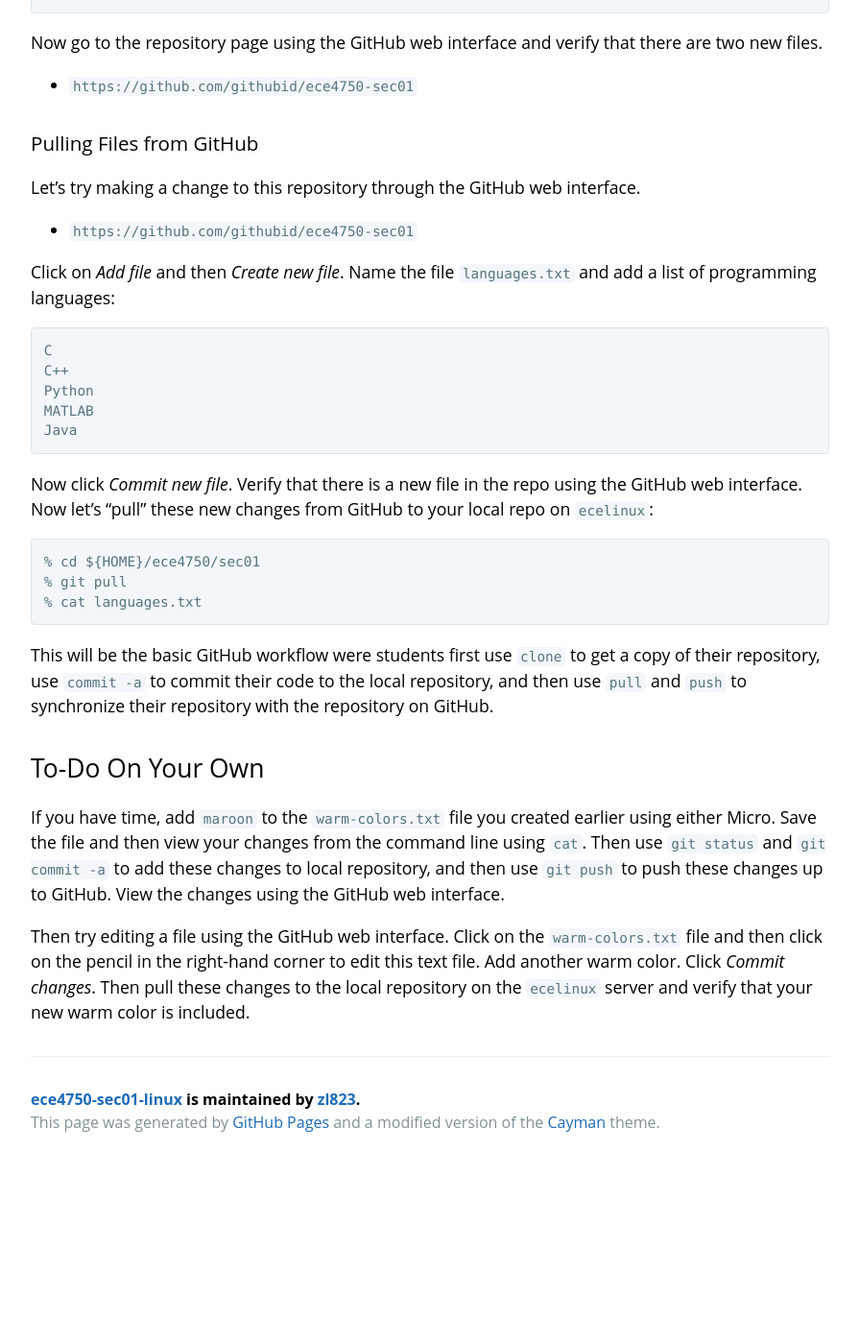
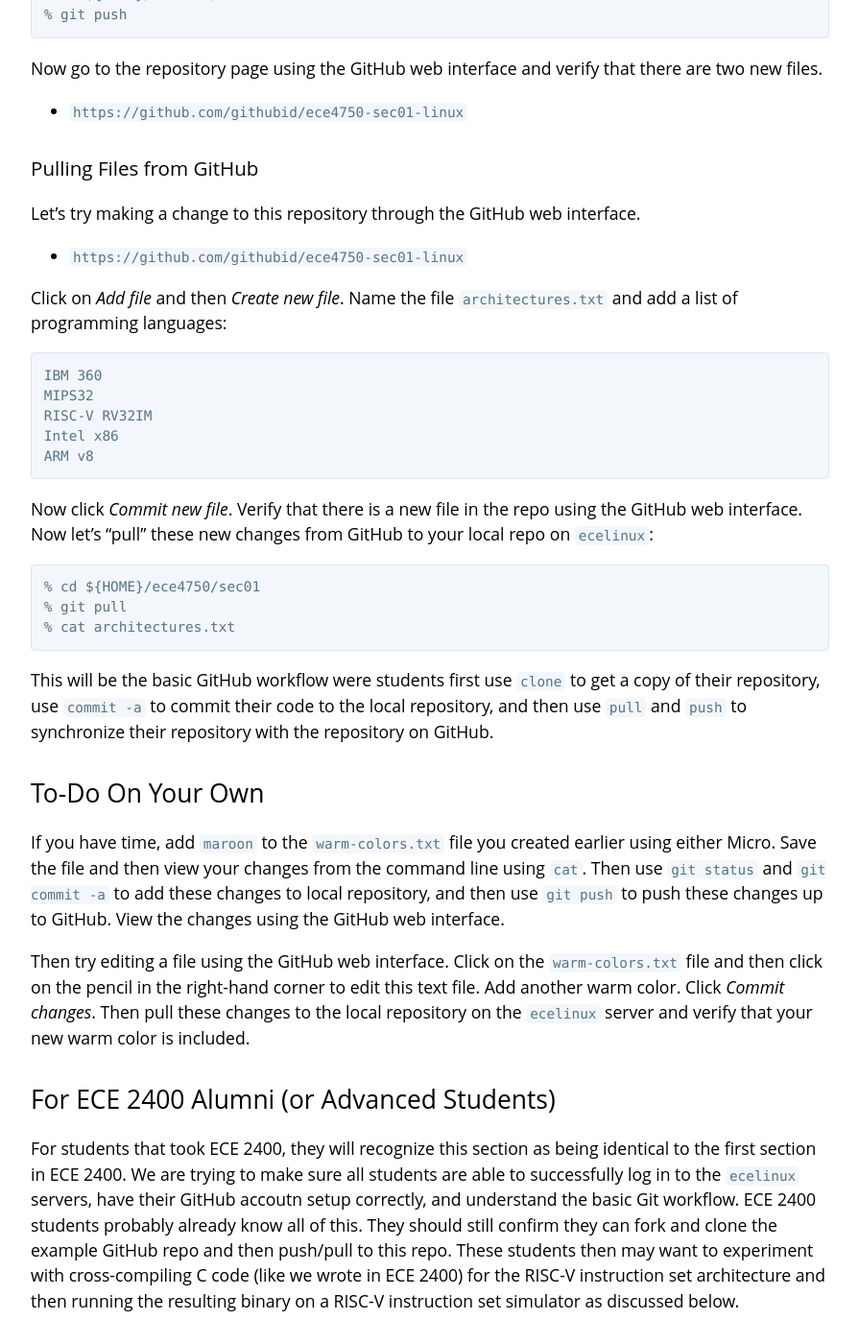
Before and after one commit to zl823/ece4750-sec01-linux, a Jekyll site: the page built from docs/index.md, in a window 1280 px wide and 1400 px high, scrolled down 9831 px. Shown: the whole window at 96% size, without its empty margins (192-1087 px from the left). Built offline with Jekyll 4.4.1, drawn with Linux system fonts in a browser that asks for light colours; our own code applies the rules of GitHub Pages for plain Markdown files; before the commit the page ends 11044 px from its top, so only the background shows below that; some of the changed text lies outside the part shown.

Commit message:
working on section

```diff
--- a/docs/index.md
+++ b/docs/index.md
@@ -11,6 +11,7 @@ ECE 4750 Section 1: Linux Development Environment
  - Linux Command Line
  - GitHub Account Setup
  - Git Version Control System
+ - To-Do On Your Own
  - For ECE 2400 Alumni or Advanced Students
 
 This discussion section serves as gentle introduction to the basics of
@@ -144,7 +145,7 @@ Obviously, having all files in a single location would be hard to manage
 effectively. We can use directories (also called folders) to logically
 organize our files, just like one can use physical folders to organize
 physical pieces of paper. The mechanism for organizing files and
-directories is called the file system. When you first login to an
+directories is called the file system. When you first log in to an
 `ecelinux` machine, you will be in your home directory. This is your own
 private space on the server that you can use to work on the programming
 assignments and store your files. You can use the `pwd` command to print
@@ -342,18 +343,18 @@ We won't actually be forking repos for the programming assignments, but
 it is an easy way for you to grab some example code for the discussion
 section. Go to the example repo here:
 
- - <https://github.com/cornell-ece4750/ece4750-sec01>
+ - <https://github.com/cornell-ece4750/ece4750-sec01-linux>
 
 Click on the "Fork" button. Wait a few seconds and then visit the new
 copy of this repo in your own person GitHub workspace:
 
- - `https://github.com/githubid/ece4750-sec01`
+ - `https://github.com/githubid/ece4750-sec01-linux`
 
 Where `githubid` is your GitHubID. Now let's clone your new repo to the
 `ecelinux` machine.
 
     % cd ${HOME}/ece4750
-    % git clone git@github.com:githubid/ece4750-sec01 sec01
+    % git clone git@github.com:githubid/ece4750-sec01-linux sec01
     % cd sec01
     % cat README.md
 
@@ -438,23 +439,23 @@ commits up to GitHub like this:
 Now go to the repository page using the GitHub web interface and verify
 that there are two new files.
 
- - `https://github.com/githubid/ece4750-sec01`
+ - `https://github.com/githubid/ece4750-sec01-linux`
 
 ### Pulling Files from GitHub
 
 Let's try making a change to this repository through the GitHub
 web interface.
 
- - `https://github.com/githubid/ece4750-sec01`
+ - `https://github.com/githubid/ece4750-sec01-linux`
 
 Click on _Add file_ and then _Create new file_. Name the file
-`languages.txt` and add a list of programming languages:
+`architectures.txt` and add a list of programming languages:
 
-    C
-    C++
-    Python
-    MATLAB
-    Java
+    IBM 360
+    MIPS32
+    RISC-V RV32IM
+    Intel x86
+    ARM v8
 
 Now click _Commit new file_. Verify that there is a new file in the repo
 using the GitHub web interface. Now let's "pull" these new changes from
@@ -462,7 +463,7 @@ GitHub to your local repo on `ecelinux`:
 
     % cd ${HOME}/ece4750/sec01
     % git pull
-    % cat languages.txt
+    % cat architectures.txt
 
 This will be the basic GitHub workflow were students first use `clone` to
 get a copy of their repository, use `commit -a` to commit their code to
@@ -484,3 +485,17 @@ Then try editing a file using the GitHub web interface. Click on the
 corner to edit this text file. Add another warm color. Click _Commit
 changes_. Then pull these changes to the local repository on the
 `ecelinux` server and verify that your new warm color is included.
+
+For ECE 2400 Alumni (or Advanced Students)
+--------------------------------------------------------------------------
+
+For students that took ECE 2400, they will recognize this section as
+being identical to the first section in ECE 2400. We are trying to make
+sure all students are able to successfully log in to the `ecelinux`
+servers, have their GitHub accoutn setup correctly, and understand the
+basic Git workflow. ECE 2400 students probably already know all of this.
+They should still confirm they can fork and clone the example GitHub repo
+and then push/pull to this repo. These students then may want to
+experiment with cross-compiling C code (like we wrote in ECE 2400) for
+the RISC-V instruction set architecture and then running the resulting
+binary on a RISC-V instruction set simulator as discussed below.
```
